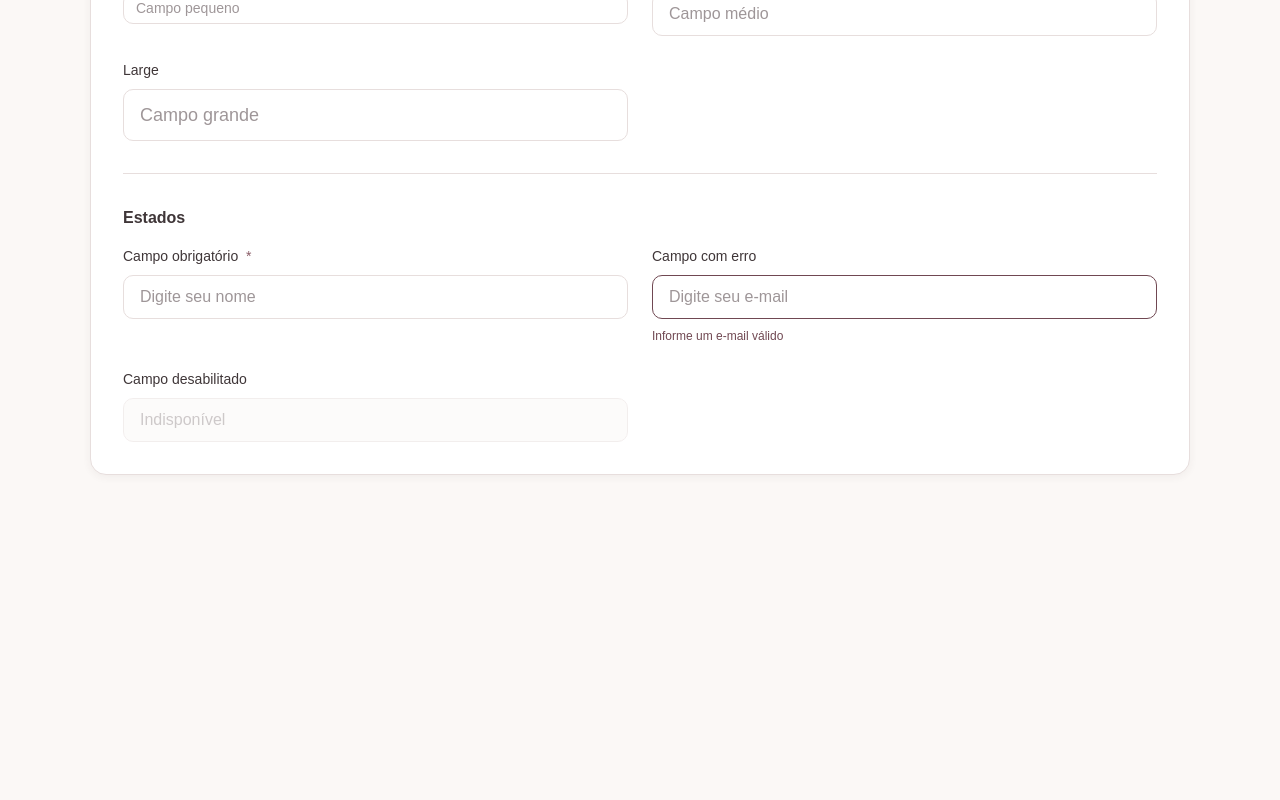
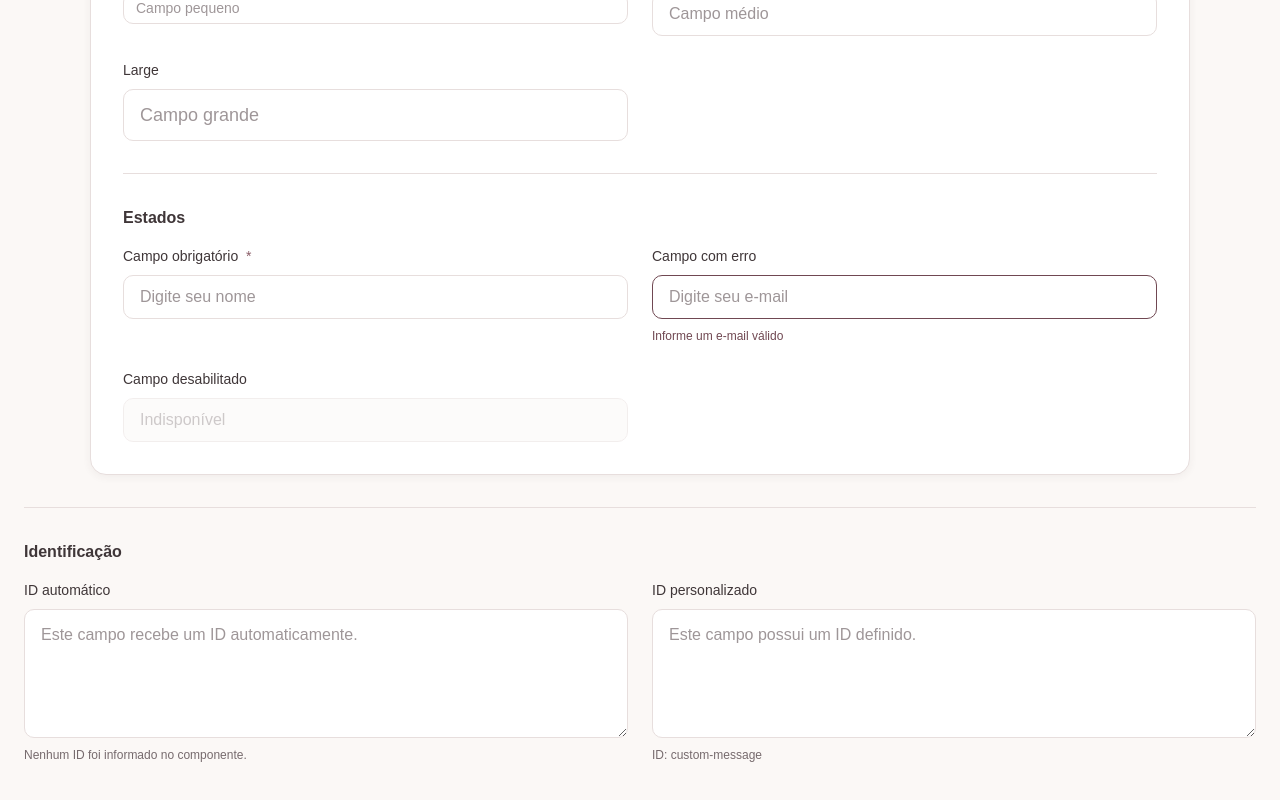
Before and after one commit to hailtonreis/reis-wedding, an Angular app: page /design-system in a window 1280 px wide. Shown: the part 1393-2193 px from the top of the page. Before the commit the page ends 1916 px from the top, so only its background shows below. Built offline with nearby package versions, Linux system fonts and the light colour scheme.

Commit message:
feat: add textarea component

```diff
--- a/src/app/features/design-system/design-system.html
+++ b/src/app/features/design-system/design-system.html
@@ -207,4 +207,30 @@
 
 </section>
 
+ <!-- ========================================
+     IDENTIFICAÇÃO
+     Demonstração de IDs automático e personalizado
+     ======================================== -->
+
+<div class="ds-group">
+
+  <h3>Identificação</h3>
+
+  <div class="ds-input-grid">
+
+    <app-textarea
+      label="ID automático"
+      placeholder="Este campo recebe um ID automaticamente."
+      helperText="Nenhum ID foi informado no componente."
+    />
+
+    <app-textarea
+      id="custom-message"
+      label="ID personalizado"
+      placeholder="Este campo possui um ID definido."
+      helperText="ID: custom-message"
+    />
+
+  </div>
+
 </div>
--- a/src/app/features/design-system/design-system.ts
+++ b/src/app/features/design-system/design-system.ts
@@ -1,13 +1,15 @@
 import { Component } from '@angular/core';
 import { ButtonComponent } from '../../shared/components/button/button';
 import { InputComponent } from '../../shared/components/input/input';
+import { TextareaComponent } from '../../shared/components/textarea/textarea';
 
 @Component({
   selector: 'app-design-system',
   standalone: true,
   imports: [
     ButtonComponent,
-    InputComponent
+    InputComponent,
+    TextareaComponent
  ],
   templateUrl: './design-system.html',
   styleUrl: './design-system.css',
--- /dev/null
+++ b/src/app/shared/components/textarea/textarea.css
@@ -0,0 +1,187 @@
+/* ========================================
+   REIS WEDDING — TEXTAREA
+   Componente de entrada de texto multilinha
+   ======================================== */
+
+
+/* ========================================
+   TEXTAREA — CONTAINER
+   Estrutura principal do campo
+   ======================================== */
+
+.rw-textarea {
+  display: flex;
+  flex-direction: column;
+  gap: var(--space-2);
+
+  width: 100%;
+}
+
+
+/* ========================================
+   TEXTAREA — LABEL
+   Identificação do campo
+   ======================================== */
+
+.rw-textarea__label {
+  font-family: var(--font-body);
+  font-size: var(--text-sm);
+  font-weight: var(--font-weight-medium);
+
+  color: var(--color-text);
+}
+
+.rw-textarea__required {
+  margin-left: var(--space-1);
+
+  color: var(--color-primary);
+}
+
+
+/* ========================================
+   TEXTAREA — FIELD
+   Estrutura visual principal
+   ======================================== */
+
+.rw-textarea__field {
+  width: 100%;
+  min-height: 7rem;
+
+  box-sizing: border-box;
+
+  padding: var(--space-3) var(--space-4);
+
+  border: 1px solid var(--color-border);
+  border-radius: var(--radius-md);
+
+  background-color: var(--color-surface);
+  color: var(--color-text);
+
+  font-family: var(--font-body);
+  font-size: var(--text-base);
+  line-height: 1.6;
+
+  outline: none;
+
+  transition:
+    border-color var(--transition-base),
+    box-shadow var(--transition-base),
+    background-color var(--transition-base);
+}
+
+
+/* ========================================
+   TEXTAREA — TAMANHOS
+   Escala compartilhada do Design System
+   ======================================== */
+
+.rw-textarea__field--sm {
+  min-height: 5rem;
+
+  padding: var(--space-2) var(--space-3);
+
+  font-size: var(--text-sm);
+}
+
+.rw-textarea__field--md {
+  min-height: 7rem;
+
+  padding: var(--space-3) var(--space-4);
+
+  font-size: var(--text-base);
+}
+
+.rw-textarea__field--lg {
+  min-height: 10rem;
+
+  padding: var(--space-4);
+
+  font-size: var(--text-lg);
+}
+
+
+/* ========================================
+   TEXTAREA — PLACEHOLDER
+   Texto auxiliar exibido no campo vazio
+   ======================================== */
+
+.rw-textarea__field::placeholder {
+  color: var(--color-text-muted);
+
+  opacity: var(--opacity-muted);
+}
+
+
+/* ========================================
+   TEXTAREA — FOCO
+   Estado de interação do campo
+   ======================================== */
+
+.rw-textarea__field:focus {
+  border-color: var(--color-primary);
+
+  box-shadow:
+    0 0 0 3px
+    color-mix(
+      in srgb,
+      var(--color-primary) 15%,
+      transparent
+    );
+}
+
+
+/* ========================================
+   TEXTAREA — ERRO
+   Estado inválido do campo
+   ======================================== */
+
+.rw-textarea__field--error {
+  border-color: var(--color-primary-dark);
+}
+
+.rw-textarea__error {
+  font-family: var(--font-body);
+  font-size: var(--text-xs);
+  line-height: 1.5;
+
+  color: var(--color-primary-dark);
+}
+
+
+/* ========================================
+   TEXTAREA — HELPER
+   Orientação complementar do campo
+   ======================================== */
+
+.rw-textarea__helper {
+  font-family: var(--font-body);
+  font-size: var(--text-xs);
+  line-height: 1.5;
+
+  color: var(--color-text-muted);
+}
+
+
+/* ========================================
+   TEXTAREA — DESABILITADO
+   Campo indisponível para interação
+   ======================================== */
+
+.rw-textarea__field:disabled {
+  background-color: var(--color-background);
+
+  opacity: var(--opacity-disabled);
+
+  cursor: not-allowed;
+}
+
+
+/* ========================================
+   TEXTAREA — ACESSIBILIDADE
+   Ajustes para teclado e foco
+   ======================================== */
+
+.rw-textarea__field:focus-visible {
+  outline: 2px solid var(--color-accent);
+  outline-offset: 2px;
+}
--- /dev/null
+++ b/src/app/shared/components/textarea/textarea.html
@@ -0,0 +1,91 @@
+<div class="rw-textarea">
+
+  <!-- ========================================
+       TEXTAREA — LABEL
+       Identificação do campo
+       ======================================== -->
+
+  @if (label) {
+    <label
+      class="rw-textarea__label"
+      [for]="id"
+    >
+      {{ label }}
+
+      @if (required) {
+        <span
+          class="rw-textarea__required"
+          aria-hidden="true"
+        >
+          *
+        </span>
+      }
+    </label>
+  }
+
+
+  <!-- ========================================
+       TEXTAREA — FIELD
+       Campo principal de texto
+       ======================================== -->
+
+  <textarea
+    class="rw-textarea__field"
+    [id]="id"
+
+    [class.rw-textarea__field--sm]="size === 'sm'"
+    [class.rw-textarea__field--md]="size === 'md'"
+    [class.rw-textarea__field--lg]="size === 'lg'"
+    [class.rw-textarea__field--error]="!!error"
+
+    [rows]="rows"
+    [placeholder]="placeholder"
+
+    [disabled]="disabled"
+    [required]="required"
+
+    [attr.aria-invalid]="error ? 'true' : null"
+
+    [attr.aria-describedby]="
+      error
+        ? id + '-error'
+        : helperText
+          ? id + '-helper'
+          : null
+    "
+
+    [style.resize]="resize"
+  >{{ value }}</textarea>
+
+
+  <!-- ========================================
+       TEXTAREA — ERROR
+       Mensagem apresentada quando o campo é inválido
+       ======================================== -->
+
+  @if (error) {
+    <span
+      class="rw-textarea__error"
+      [id]="id + '-error'"
+      role="alert"
+    >
+      {{ error }}
+    </span>
+  }
+
+
+  <!-- ========================================
+       TEXTAREA — HELPER
+       Orientação complementar do campo
+       ======================================== -->
+
+  @else if (helperText) {
+    <span
+      class="rw-textarea__helper"
+      [id]="id + '-helper'"
+    >
+      {{ helperText }}
+    </span>
+  }
+
+</div>
--- /dev/null
+++ b/src/app/shared/components/textarea/textarea.ts
@@ -0,0 +1,38 @@
+import { Component, Input } from '@angular/core';
+
+type TextareaSize = 'sm' | 'md' | 'lg';
+type TextareaResize = 'none' | 'vertical' | 'both';
+
+@Component({
+  selector: 'app-textarea',
+  standalone: true,
+  templateUrl: './textarea.html',
+  styleUrl: './textarea.css'
+})
+export class TextareaComponent {
+
+  private static nextId = 0;
+
+  @Input() id = `rw-textarea-${TextareaComponent.nextId++}`;
+
+  @Input() label = '';
+
+  @Input() placeholder = '';
+
+  @Input() value = '';
+
+  @Input() size: TextareaSize = 'md';
+
+  @Input() rows = 4;
+
+  @Input() resize: TextareaResize = 'vertical';
+
+  @Input() disabled = false;
+
+  @Input() required = false;
+
+  @Input() error = '';
+
+  @Input() helperText = '';
+
+}
```
Also changed, not shown: 1 other file (tests, documents, lock files or other folders).
